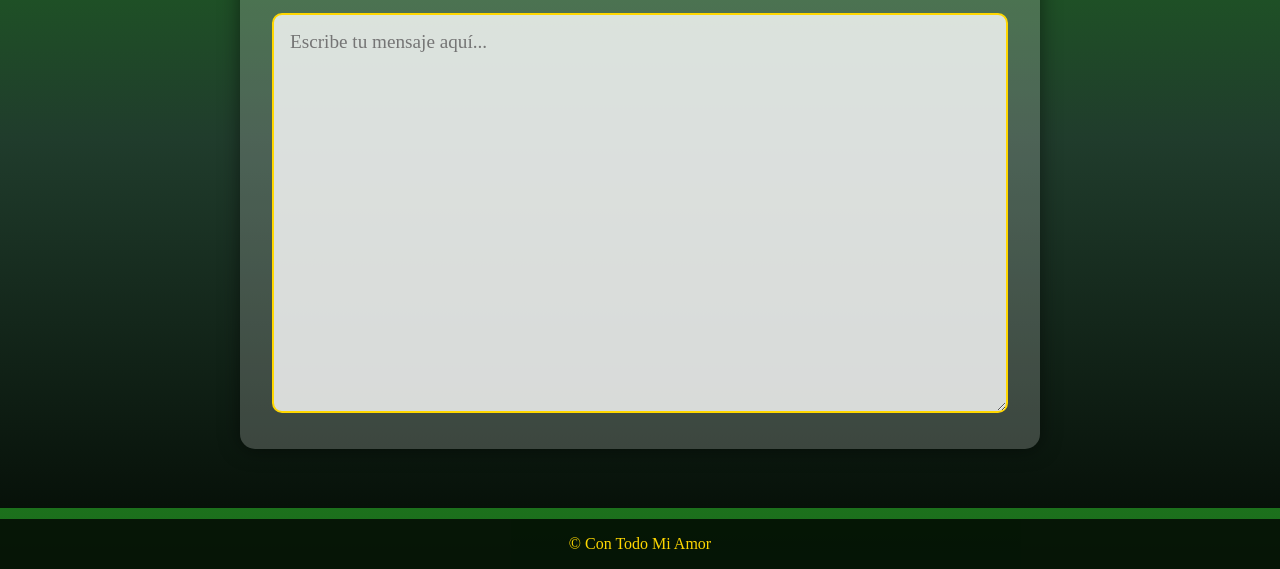
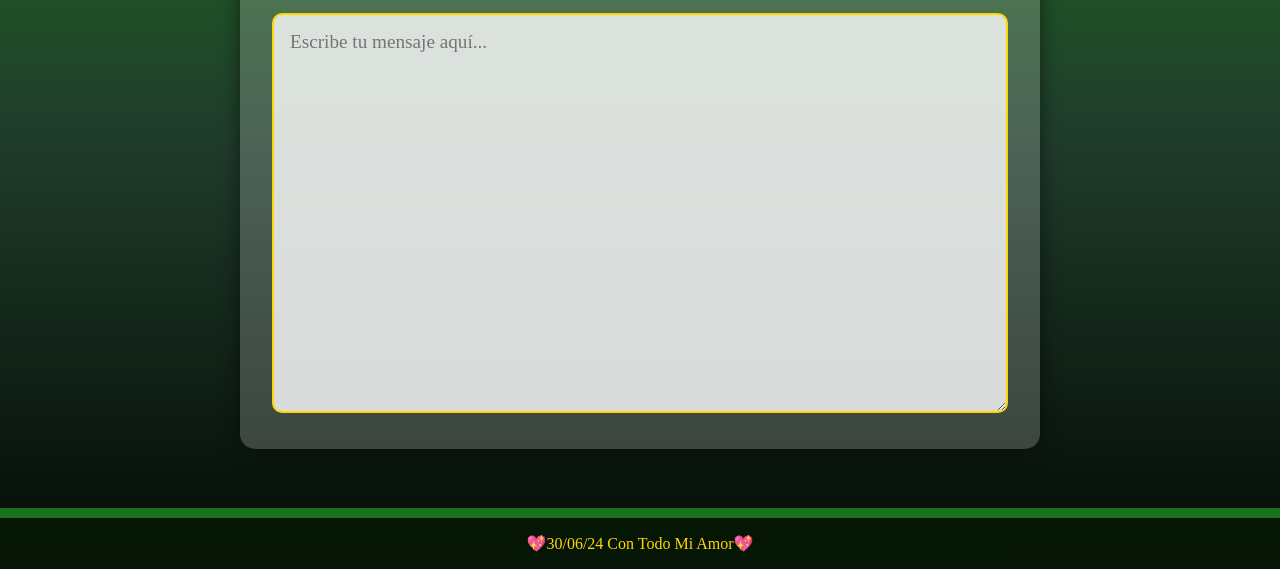
Before and after one commit to Adberryweb/sitio-pa-mi-amor, a plain HTML site: page index.html in a window 1280 px wide. Shown: the part 231-800 px from the top of the page. Drawn offline with Linux system fonts and the light colour scheme.

Commit message:
Update index.html

```diff
--- a/index.html
+++ b/index.html
@@ -18,7 +18,7 @@
     </main>
     <div class="heart-container"></div>
     <footer>
-        <p>&copy; Con Todo Mi Amor</p>
+        <p>💖30/06/24 Con Todo Mi Amor💖</p>
     </footer>
     <script src="./js/script.js"></script>
 </body>
```
